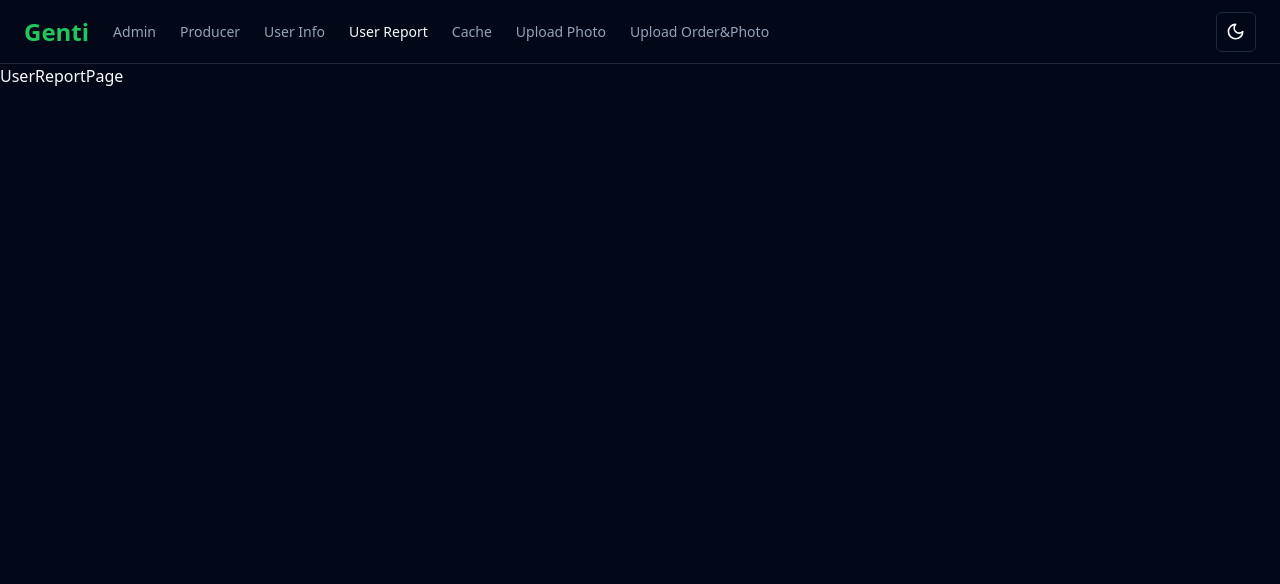
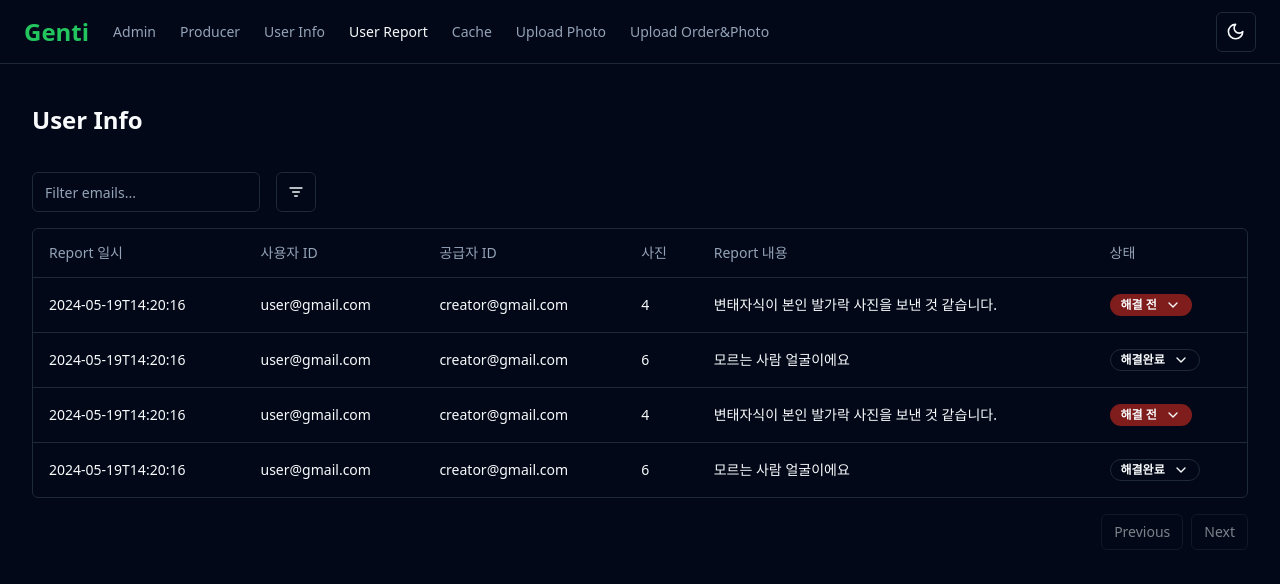
Before and after one commit to Genti2024/Genti-Admin, a React (Vite) app: page /user/report in a window 1280 px wide. Shown: the top 584 px of the page. Built offline with nearby package versions, Linux system fonts and the light colour scheme.

Commit message:
feat: user report page (err: filtering)

```diff
--- /dev/null
+++ b/src/components/user-report/columns.tsx
@@ -0,0 +1,48 @@
+import { ColumnDef } from '@tanstack/react-table'
+import { ChevronDown } from 'lucide-react'
+
+import { Badge } from '@/components/ui/badge'
+import { DropdownMenu, DropdownMenuContent, DropdownMenuItem, DropdownMenuTrigger } from '@/components/ui/dropdown-menu'
+import { UserReport } from '@/types/user-report'
+
+export const userReportColumns: ColumnDef<UserReport>[] = [
+  {
+    accessorKey: 'createdAt',
+    header: 'Report 일시',
+    // cell: ({ row }) => {
+    //   const date = row.getValue('reportAt') as Date
+    //   const formatted = new Intl.DateTimeFormat('ko-KR').format(date)
+    //   return <div>{formatted}</div>
+    // },
+  },
+  {
+    accessorKey: 'reporterEmail',
+    header: '사용자 ID',
+  },
+  { accessorKey: 'creatorEmail', header: '공급자 ID' },
+  { accessorKey: 'pictureGenerateResponseId', header: '사진' },
+  { accessorKey: 'content', header: 'Report 내용' },
+  {
+    accessorKey: 'reportStatus',
+    header: '상태',
+    cell: ({ row }) => {
+      const status = row.getValue('reportStatus') as 'RESOLVED' | 'NOT_RESOLVED'
+      return (
+        <DropdownMenu>
+          <DropdownMenuTrigger asChild>
+            <button>
+              <Badge variant={status === 'RESOLVED' ? 'outline' : 'destructive'}>
+                {status === 'RESOLVED' ? '해결완료' : '해결 전'}
+                <ChevronDown className="w-4 h-4 ml-2" />
+              </Badge>
+            </button>
+          </DropdownMenuTrigger>
+          <DropdownMenuContent align="end">
+            <DropdownMenuItem onClick={() => {}}>해결완료</DropdownMenuItem>
+            <DropdownMenuItem onClick={() => {}}>해결 전</DropdownMenuItem>
+          </DropdownMenuContent>
+        </DropdownMenu>
+      )
+    },
+  },
+]
--- /dev/null
+++ b/src/components/user-report/data-table.tsx
@@ -0,0 +1,109 @@
+import {
+  ColumnDef,
+  ColumnFiltersState,
+  flexRender,
+  getCoreRowModel,
+  getFilteredRowModel,
+  getPaginationRowModel,
+  useReactTable,
+} from '@tanstack/react-table'
+import { ListFilter } from 'lucide-react'
+import { useState } from 'react'
+
+import { Button } from '@/components/ui/button'
+import { DropdownMenu, DropdownMenuContent, DropdownMenuItem, DropdownMenuTrigger } from '@/components/ui/dropdown-menu'
+import { Input } from '@/components/ui/input'
+import { Table, TableBody, TableCell, TableHead, TableHeader, TableRow } from '@/components/ui/table'
+
+interface DataTableProps<TData, TValue> {
+  columns: ColumnDef<TData, TValue>[]
+  data: TData[]
+}
+
+export function DataTable<TData, TValue>({ columns, data }: DataTableProps<TData, TValue>) {
+  const [columnFilters, setColumnFilters] = useState<ColumnFiltersState>([])
+  const table = useReactTable({
+    data,
+    columns,
+    getCoreRowModel: getCoreRowModel(),
+    onColumnFiltersChange: setColumnFilters,
+    getFilteredRowModel: getFilteredRowModel(),
+    getPaginationRowModel: getPaginationRowModel(),
+    state: {
+      columnFilters,
+    },
+  })
+
+  const handleStatusFilter = (value: string) => {
+    table.getColumn('reportStatus')?.setFilterValue(value)
+  }
+
+  return (
+    <div>
+      <div className="flex flex-row items-center gap-4">
+        <div className="flex items-center py-4">
+          <Input
+            placeholder="Filter emails..."
+            value={(table.getColumn('reporterEmail')?.getFilterValue() as string) ?? ''}
+            onChange={event => table.getColumn('reporterEmail')?.setFilterValue(event.target.value)}
+            className="max-w-sm"
+          />
+        </div>
+        <DropdownMenu>
+          <DropdownMenuTrigger asChild>
+            <Button variant="outline" size="icon">
+              <ListFilter className="w-4 h-4" />
+            </Button>
+          </DropdownMenuTrigger>
+          <DropdownMenuContent align="end">
+            <DropdownMenuItem onClick={() => handleStatusFilter('')}>모두</DropdownMenuItem>
+            <DropdownMenuItem onClick={() => handleStatusFilter('RESOLVED')}>해결완료</DropdownMenuItem>
+            <DropdownMenuItem onClick={() => handleStatusFilter('NOT_RESOLVED')}>해결 전</DropdownMenuItem>
+          </DropdownMenuContent>
+        </DropdownMenu>
+      </div>
+      <div className="border rounded-md">
+        <Table>
+          <TableHeader>
+            {table.getHeaderGroups().map(headerGroup => (
+              <TableRow key={headerGroup.id}>
+                {headerGroup.headers.map(header => {
+                  return (
+                    <TableHead key={header.id}>
+                      {header.isPlaceholder ? null : flexRender(header.column.columnDef.header, header.getContext())}
+                    </TableHead>
+                  )
+                })}
+              </TableRow>
+            ))}
+          </TableHeader>
+          <TableBody>
+            {table.getRowModel().rows?.length ? (
+              table.getRowModel().rows.map(row => (
+                <TableRow key={row.id} data-state={row.getIsSelected() && 'selected'}>
+                  {row.getVisibleCells().map(cell => (
+                    <TableCell key={cell.id}>{flexRender(cell.column.columnDef.cell, cell.getContext())}</TableCell>
+                  ))}
+                </TableRow>
+              ))
+            ) : (
+              <TableRow>
+                <TableCell colSpan={columns.length} className="h-24 text-center">
+                  No results.
+                </TableCell>
+              </TableRow>
+            )}
+          </TableBody>
+        </Table>
+      </div>
+      <div className="flex items-center justify-end py-4 space-x-2">
+        <Button variant="outline" size="sm" onClick={() => table.previousPage()} disabled={!table.getCanPreviousPage()}>
+          Previous
+        </Button>
+        <Button variant="outline" size="sm" onClick={() => table.nextPage()} disabled={!table.getCanNextPage()}>
+          Next
+        </Button>
+      </div>
+    </div>
+  )
+}
--- /dev/null
+++ b/src/lib/mocks/user-report.ts
@@ -0,0 +1,40 @@
+import { UserReport } from '@/types/user-report'
+
+export const userReport: UserReport[] = [
+  {
+    id: 1,
+    reporterEmail: 'user@gmail.com',
+    creatorEmail: 'creator@gmail.com',
+    content: '변태자식이 본인 발가락 사진을 보낸 것 같습니다.',
+    reportStatus: 'NOT_RESOLVED',
+    pictureGenerateResponseId: 4,
+    createdAt: '2024-05-19T14:20:16',
+  },
+  {
+    id: 2,
+    reporterEmail: 'user@gmail.com',
+    creatorEmail: 'creator@gmail.com',
+    content: '모르는 사람 얼굴이에요',
+    reportStatus: 'RESOLVED',
+    pictureGenerateResponseId: 6,
+    createdAt: '2024-05-19T14:20:16',
+  },
+  {
+    id: 3,
+    reporterEmail: 'user@gmail.com',
+    creatorEmail: 'creator@gmail.com',
+    content: '변태자식이 본인 발가락 사진을 보낸 것 같습니다.',
+    reportStatus: 'NOT_RESOLVED',
+    pictureGenerateResponseId: 4,
+    createdAt: '2024-05-19T14:20:16',
+  },
+  {
+    id: 2,
+    reporterEmail: 'user@gmail.com',
+    creatorEmail: 'creator@gmail.com',
+    content: '모르는 사람 얼굴이에요',
+    reportStatus: 'RESOLVED',
+    pictureGenerateResponseId: 6,
+    createdAt: '2024-05-19T14:20:16',
+  },
+]
--- a/src/pages/UserReportPage.tsx
+++ b/src/pages/UserReportPage.tsx
@@ -1,5 +1,14 @@
+import { userReportColumns } from '@/components/user-report/columns'
+import { DataTable } from '@/components/user-report/data-table'
+import { userReport } from '@/lib/mocks/user-report'
+
 const UserReportPage = () => {
-  return <div>UserReportPage</div>
+  return (
+    <div className="container py-10 mx-auto">
+      <h1 className="mb-5 text-2xl font-semibold">User Info</h1>
+      <DataTable columns={userReportColumns} data={userReport} />
+    </div>
+  )
 }
 
 export default UserReportPage
--- /dev/null
+++ b/src/types/user-report.ts
@@ -0,0 +1,10 @@
+type Status = 'RESOLVED' | 'NOT_RESOLVED'
+export type UserReport = {
+  id: number
+  reporterEmail: string
+  creatorEmail: string | null
+  content: string
+  reportStatus: Status
+  pictureGenerateResponseId: number
+  createdAt: string
+}
```
